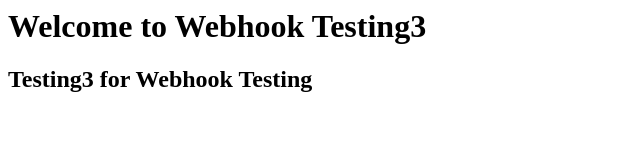
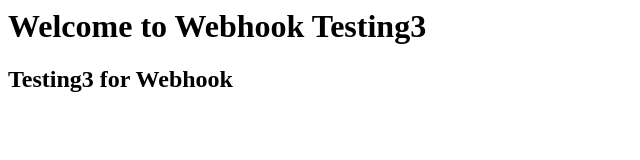
Before and after one commit to Viren57/website, a plain HTML site: page index.html in a window 1280 px wide. Shown: the whole page, without its empty margins (0-640 px from the left). Drawn offline with Linux system fonts and the light colour scheme.

Commit message:
Update index.html

```diff
--- a/index.html
+++ b/index.html
@@ -2,6 +2,6 @@
 <title>Jenkins Testing</title>
 <body>
 <h1>Welcome to Webhook Testing3</h1>
-<h2>Testing3 for Webhook Testing</h2>
+<h2>Testing3 for Webhook</h2>
 </body>
 </html>
```
